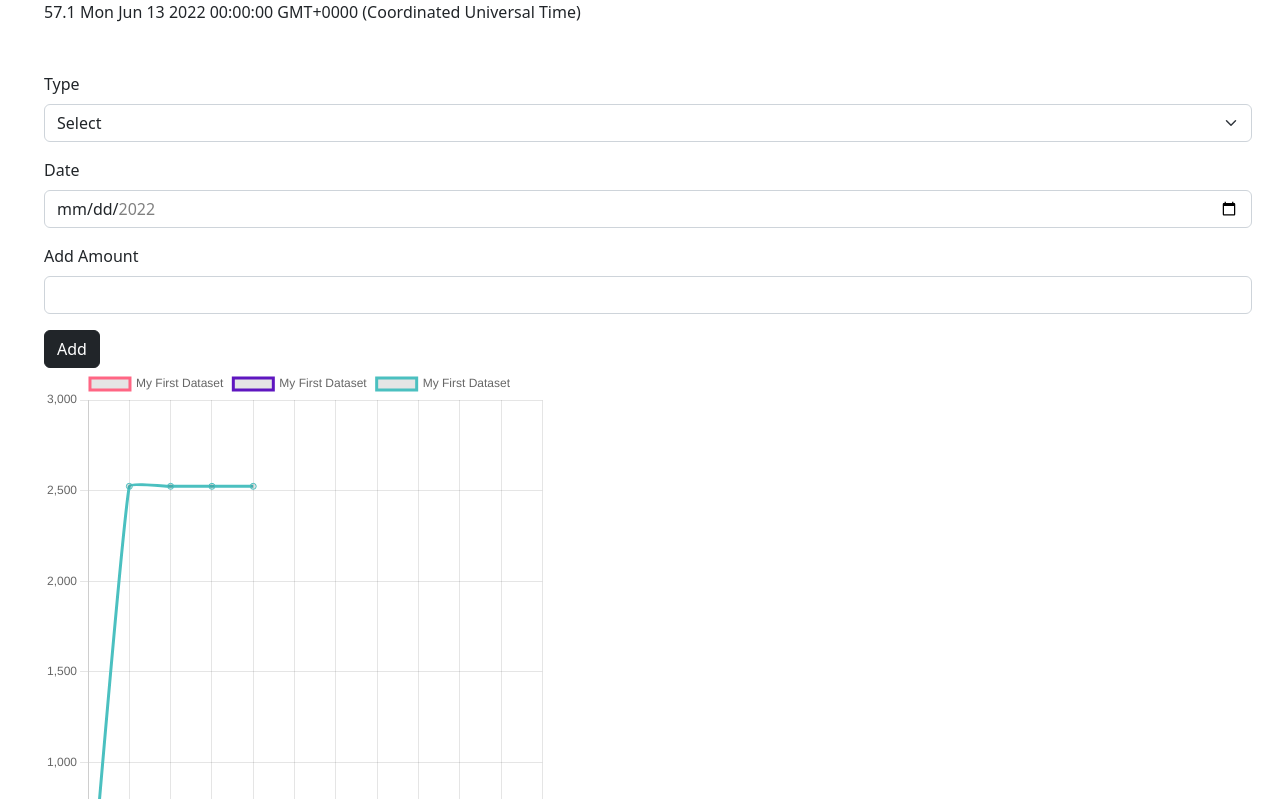
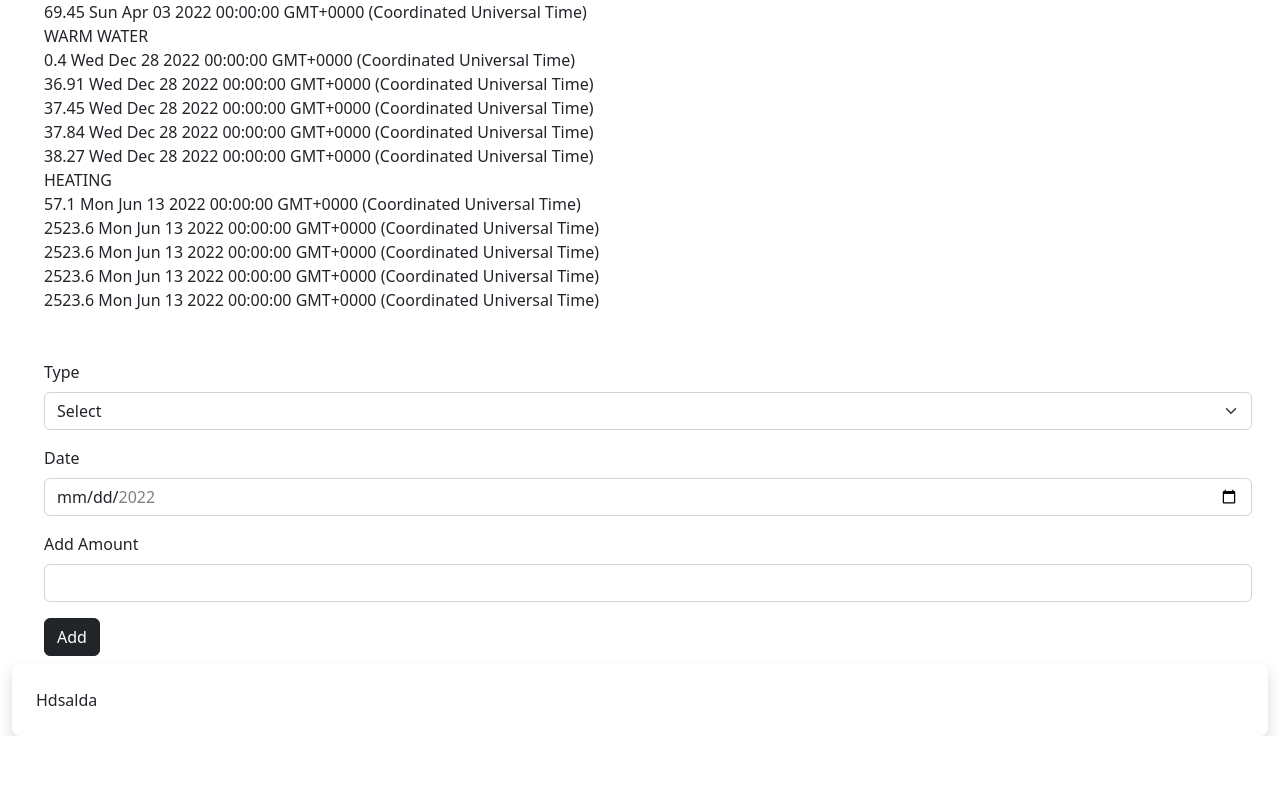
Before and after one commit to arcticH4re/tracky_frontend_nextjs, a Next.js app in the folder tracky/: page /dashboard in a window 1280 px wide. Shown: the part 221-1020 px from the top of the page. After the commit the page ends 957 px from the top, so only its background shows below. Built offline with nearby package versions, Linux system fonts and the light colour scheme.

Commit message:
removed charts

```diff
--- a/tracky/components/dashboard/Dashboard.tsx
+++ b/tracky/components/dashboard/Dashboard.tsx
@@ -1,42 +1,26 @@
 import { Container } from "react-bootstrap";
 import DashboardForm from "./DashboardForm";
 import React, { useState } from "react";
-import { Line } from "react-chartjs-2";
-import { Chart, ArcElement } from "chart.js";
-
-// import {
-//   Charts,
-//   ChartContainer,
-//   ChartRow,
-//   YAxis,
-//   LineChart,
-// } from "react-timeseries-charts";
-
-Chart.register(ArcElement);
-import {
-  Chart as ChartJS,
-  CategoryScale,
-  LinearScale,
-  PointElement,
-  LineElement,
-  Title,
-  Tooltip,
-  Legend,
-} from "chart.js";
-
-ChartJS.register(
-  CategoryScale,
-  LinearScale,
-  PointElement,
-  LineElement,
-  Title,
-  Tooltip,
-  Legend
-);
 
 const WATER = [
   {
     amount: 0.5,
+    date: new Date(2022, 3, 3),
+  },
+  {
+    amount: 65.62,
+    date: new Date(2022, 3, 3),
+  },
+  {
+    amount: 67.01,
+    date: new Date(2022, 3, 3),
+  },
+  {
+    amount: 68.1,
+    date: new Date(2022, 3, 3),
+  },
+  {
+    amount: 69.45,
     date: new Date(2022, 3, 3),
   },
 ];
@@ -46,11 +30,43 @@ const WARM_WATER = [
     amount: 0.4,
     date: new Date(2022, 11, 28),
   },
+  {
+    amount: 36.91,
+    date: new Date(2022, 11, 28),
+  },
+  {
+    amount: 37.45,
+    date: new Date(2022, 11, 28),
+  },
+  {
+    amount: 37.84,
+    date: new Date(2022, 11, 28),
+  },
+  {
+    amount: 38.27,
+    date: new Date(2022, 11, 28),
+  },
 ];
 
 const HEATING = [
   {
     amount: 57.1,
+    date: new Date(2022, 5, 13),
+  },
+  {
+    amount: 2523.6,
+    date: new Date(2022, 5, 13),
+  },
+  {
+    amount: 2523.6,
+    date: new Date(2022, 5, 13),
+  },
+  {
+    amount: 2523.6,
+    date: new Date(2022, 5, 13),
+  },
+  {
+    amount: 2523.6,
     date: new Date(2022, 5, 13),
   },
 ];
@@ -63,48 +79,6 @@ const Dashboard: React.FC = () => {
   const waterArray = [0.5, 65.62, 67.01, 68.1, 69.45];
   const warmWaterArray = [0.4, 36.91, 37.45, 37.84, 38.27];
   const heatingArray = [57.1, 2523.6, 2523.6, 2523.6, 2523.6];
-
-  const labelArray = [
-    "Jan",
-    "Feb",
-    "Mar",
-    "Apr",
-    "May",
-    "Jun",
-    "Jul",
-    "Aug",
-    "Sep",
-    "Oct",
-    "Nov",
-    "Dec",
-  ];
-
-  const chartData = {
-    labels: labelArray,
-    datasets: [
-      {
-        label: "My First Dataset",
-        data: waterArray,
-        fill: true,
-        borderColor: "rgb(1335, 102, 132)",
-        tension: 0.1,
-      },
-      {
-        label: "My First Dataset",
-        data: warmWaterArray,
-        fill: true,
-        borderColor: "rgb(95, 22, 192)",
-        tension: 0.1,
-      },
-      {
-        label: "My First Dataset",
-        data: heatingArray,
-        fill: true,
-        borderColor: "rgb(75, 192, 192)",
-        tension: 0.1,
-      },
-    ],
-  };
 
   const submitDataHandler = (submittedFormData) => {
     const formData = {
@@ -152,18 +126,6 @@ const Dashboard: React.FC = () => {
     }
   };
 
-  // const data = {
-  //   name: "trafficc",
-  //   columns: ["time", "value"],
-  //   points: [
-  //     [1400425947000, 52],
-  //     [1400425948000, 18],
-  //     [1400425949000, 26],
-  //     [1400425950000, 93],
-  //   ],
-  // };
-  // const timerange = new TimeSeries(data);
-
   return (
     <Container className="bg-white">
       <div>
@@ -200,21 +162,6 @@ const Dashboard: React.FC = () => {
         </div>
       </div>
       <DashboardForm onSubmitData={submitDataHandler} />
-      {/* <ChartContainer timeRange={timerange}>
-        <ChartRow height="200">
-          <YAxis id="y" label="Price ($)" min={0.5} max={1.5} format="$,.2f" />
-          <Charts>
-            <LineChart
-              axis="y"
-              breakLine={false}
-              series={waterArray}
-              columns={["aud", "euro"]}
-              interpolation="curveBasis"
-            />
-          </Charts>
-        </ChartRow>
-      </ChartContainer> */}
-      <Line data={chartData} className="max-w-lg" />
     </Container>
   );
 };
```
